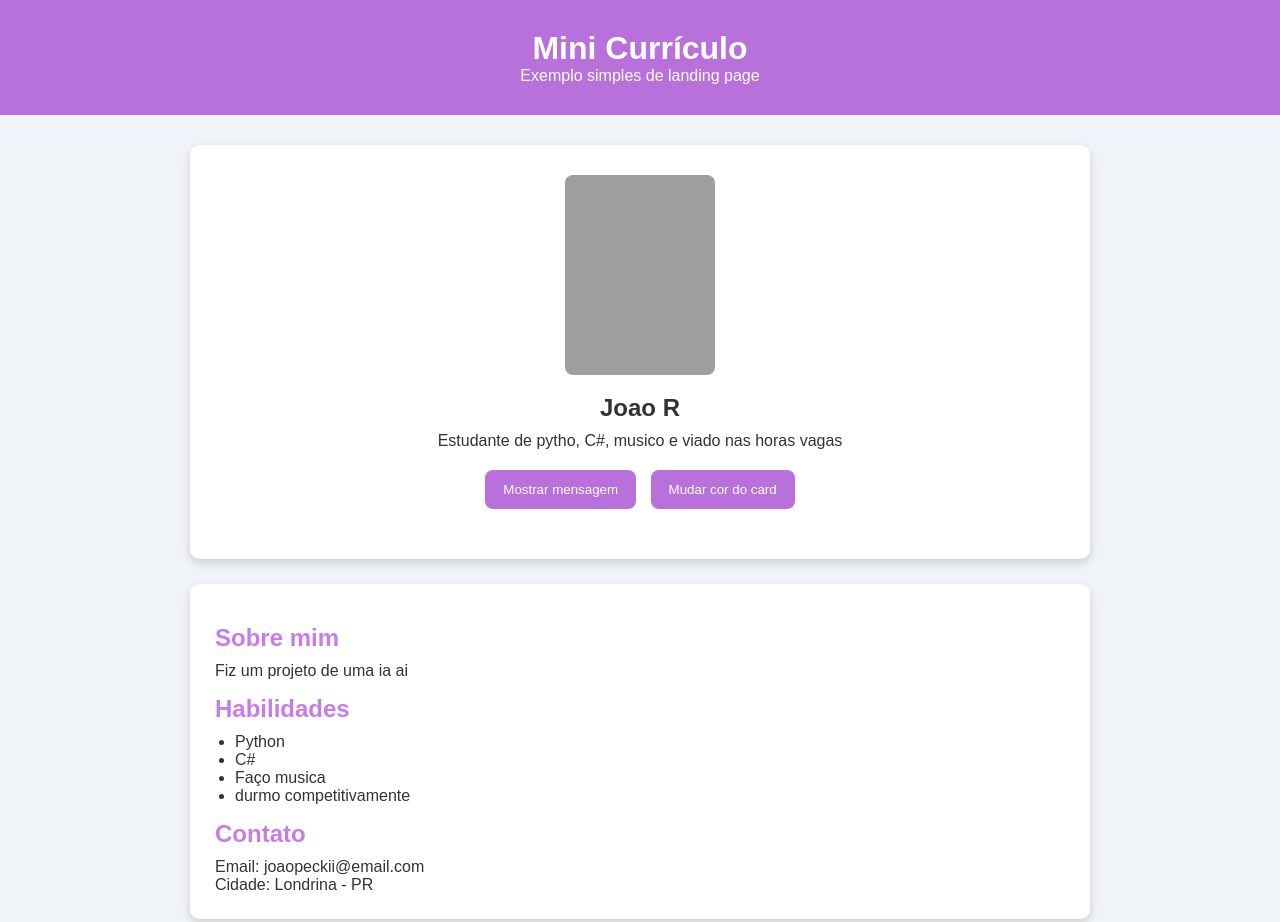
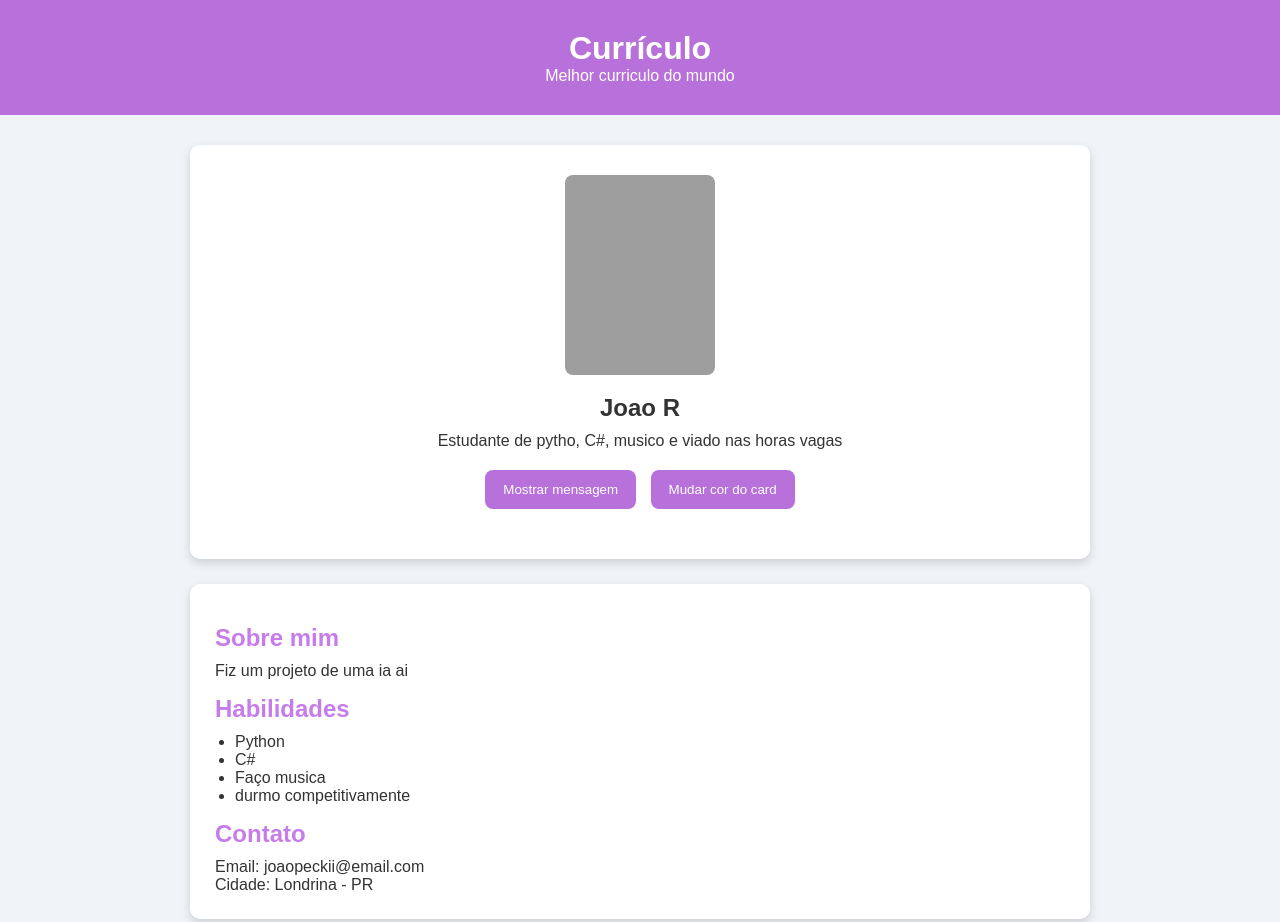
Before and after one commit to Peckii1/repo-legau, a plain HTML site: page index.html in a window 1280 px wide. Shown: the top 922 px of the page. Drawn offline with Linux system fonts and the light colour scheme; grey boxes are pictures that could not be loaded.

Commit message:
Update header title and description in index.html

```diff
--- a/index.html
+++ b/index.html
@@ -9,8 +9,8 @@
 <body> <!-- início do conteúdo visível da página -->
 
     <header> <!-- cabeçalho da página -->
-        <h1>Mini Currículo</h1> <!-- título principal exibido no topo -->
-        <p>Exemplo simples de landing page</p> <!-- pequeno texto de apoio abaixo do título -->
+        <h1>Currículo</h1> <!-- título principal exibido no topo -->
+        <p>Melhor curriculo do mundo</p> <!-- pequeno texto de apoio abaixo do título -->
     </header> <!-- fim do cabeçalho -->
 
     <main> <!-- conteúdo principal da página -->
```
